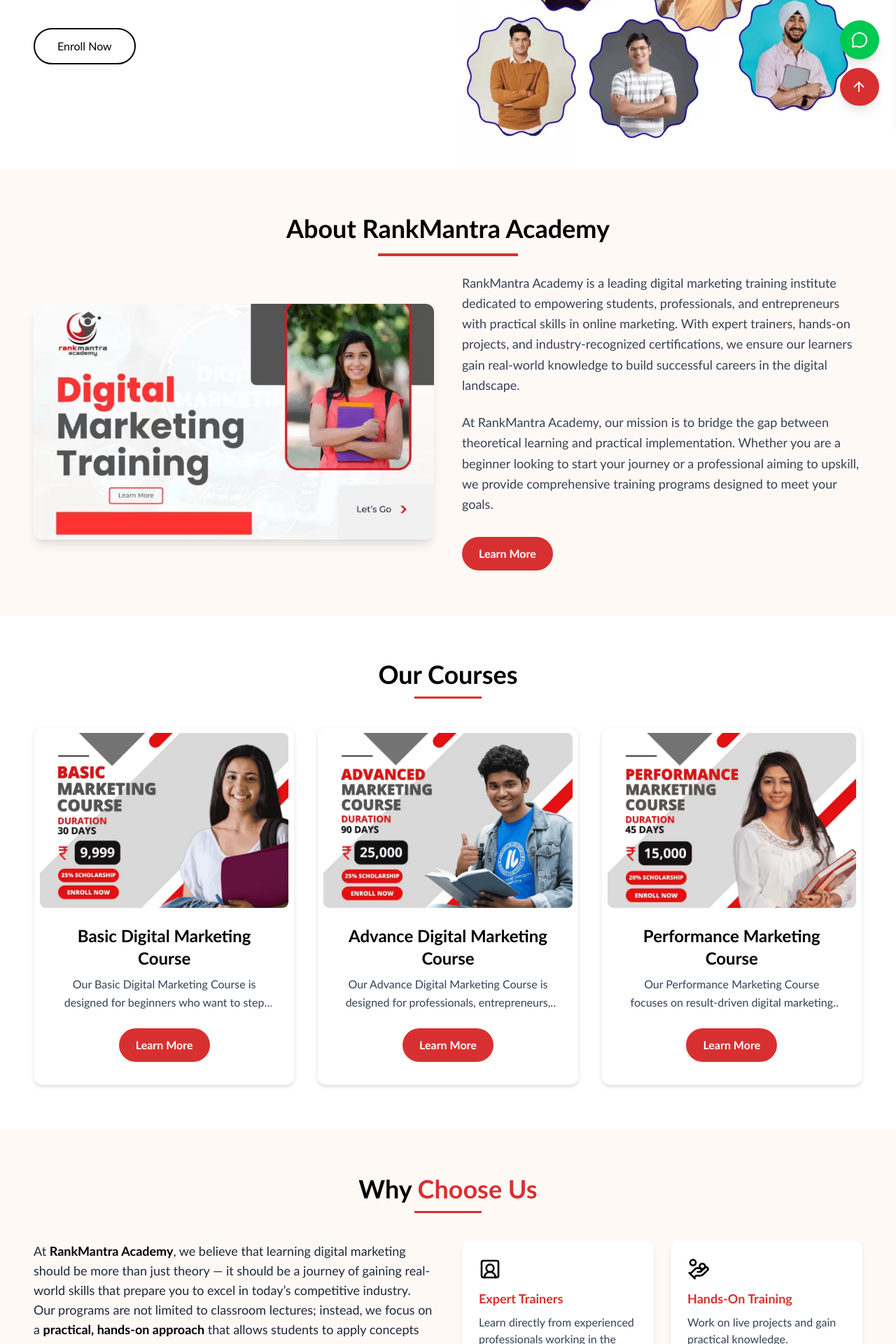
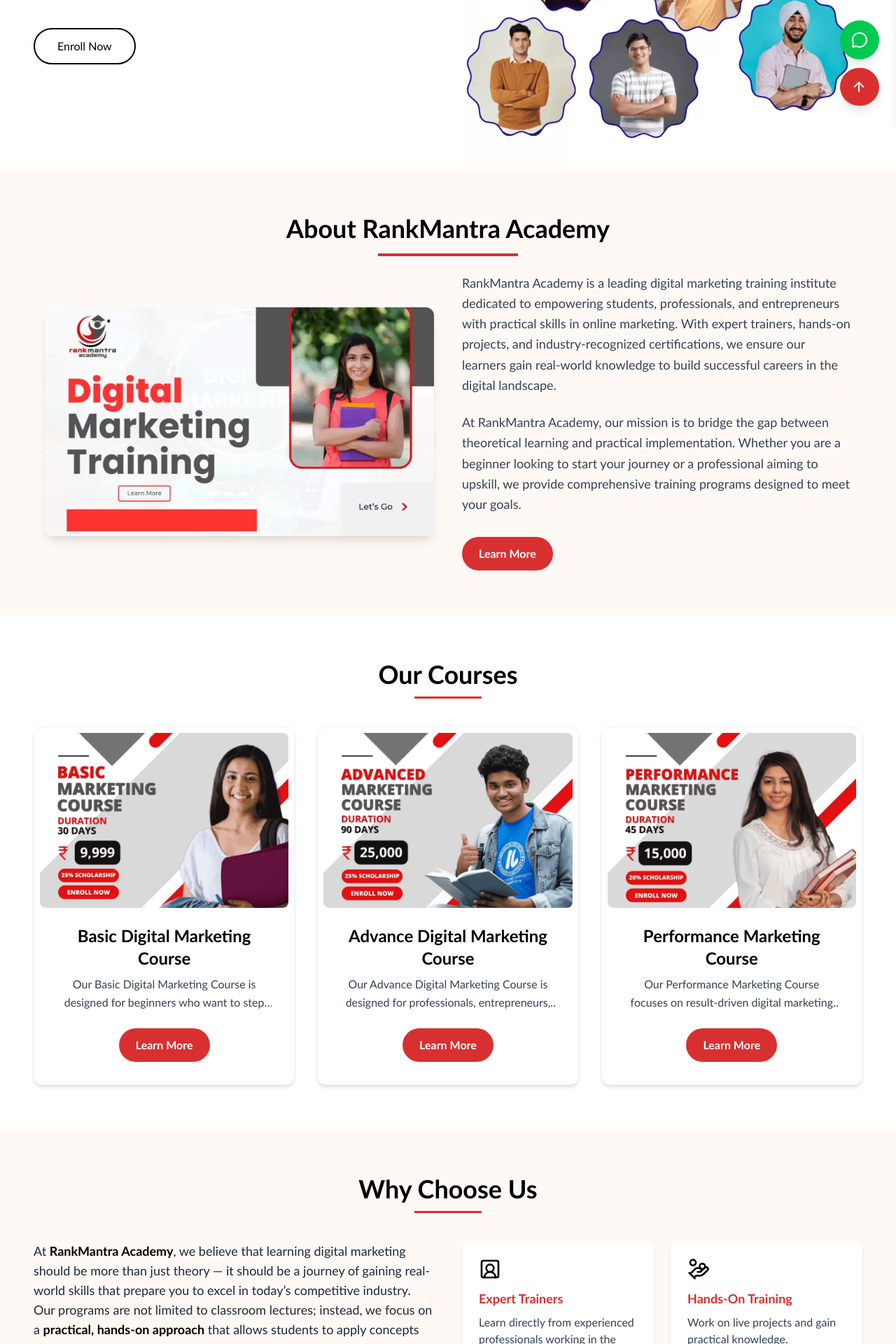
Before and after one commit to Shvm0032/rankmantraacademy, a Next.js app: page / in a window 1280 px wide. Shown: the part 625-2545 px from the top of the page at 70% size. Built offline with nearby package versions, Linux system fonts and the light colour scheme.

Commit message:
letest code push

```diff
--- a/components/home/HeroHome.jsx
+++ b/components/home/HeroHome.jsx
@@ -4,7 +4,7 @@
 
 export default function HeroHome() {
     return (
-        <section className="w-full bg-white  overflow-hidden">
+        <section className="w-full bg-white  overflow-hidden py-8 md:py-0">
             <div className="container max-w-7xl mx-auto flex flex-col md:flex-row items-center justify-between px-6 md:px-12 gap-10">
 
                 {/* LEFT SIDE CONTENT */}
@@ -30,7 +30,7 @@
                     <Image
                         src={img}
                         alt="Digital Marketing Students"
-                        className="object-contain md:object-cover w-full  top-2 mt-14 inset-0 "
+                        className="object-contain md:object-cover w-full  top-2 md:mt-14 inset-0 "
                         priority
                     />
                 </div>
--- a/components/home/HomeAbout.jsx
+++ b/components/home/HomeAbout.jsx
@@ -4,7 +4,7 @@
 
 const HomeAbout = () => {
     return (
-        <section className="bg-[#fff9f6] py-16">
+        <section className="bg-[#fff9f6] py-8 px-4 md:py-16">
             <div className="flex items-center justify-center flex-col">
                 <h2 className="text-3xl sm:text-4xl font-extrabold text-black mb-4">
                     About RankMantra Academy
--- a/components/home/HomeContact.jsx
+++ b/components/home/HomeContact.jsx
@@ -3,7 +3,7 @@
 
 const HomeContact = () => {
     return (
-        <section className="bg-white py-16">
+        <section className="bg-white py-8 md:py-16">
             <div className="max-w-7xl mx-auto px-6 lg:px-12">
                 <div className="grid grid-cols-1 md:grid-cols-2 gap-8">
                     {/* Contact Form */}
--- a/components/home/HomeCourses.jsx
+++ b/components/home/HomeCourses.jsx
@@ -37,7 +37,7 @@
 
 const HomeCourses = () => {
     return (
-        <section className="bg-white py-16">
+        <section className="bg-white py-8  md:py-16">
             <div className="max-w-7xl mx-auto px-6 lg:px-12 text-center">
                 <h2 className="text-3xl sm:text-4xl font-extrabold text-black mb-3">
                     Our Courses
--- a/components/home/HomeWhyChooseUs.jsx
+++ b/components/home/HomeWhyChooseUs.jsx
@@ -2,12 +2,12 @@
 import { BookOpen, Briefcase, HandCoins, SquareUserRound } from "lucide-react";
 const HomeWhyChooseUs = () => {
     return (
-        <section className="bg-[#fff9f6] py-16">
+        <section className="bg-[#fff9f6] py-8  md:py-16">
             <div className="max-w-7xl mx-auto px-6 lg:px-12">
                 {/* Heading */}
                 <div className="text-center mb-10">
                     <h2 className="text-3xl sm:text-4xl font-extrabold text-black mb-3">
-                        Why <span className="text-[#D83030]">Choose Us</span>
+                        Why Choose Us
                     </h2>
                     <div className="w-24 h-[3px] bg-[#D83030] mx-auto"></div>
                 </div>
--- a/components/home/Testimonials.jsx
+++ b/components/home/Testimonials.jsx
@@ -40,7 +40,7 @@
 
 const Testimonials = () => {
   return (
-    <section className="bg-[#fffaf9] py-16 px-6 relative">
+    <section className="bg-[#fffaf9] py-8 md:py-16 px-6 relative">
       <div className="max-w-6xl mx-auto text-center">
         <h2 className="text-3xl sm:text-4xl font-bold text-[#0b0b0b] mb-2">
           Student Review
```
